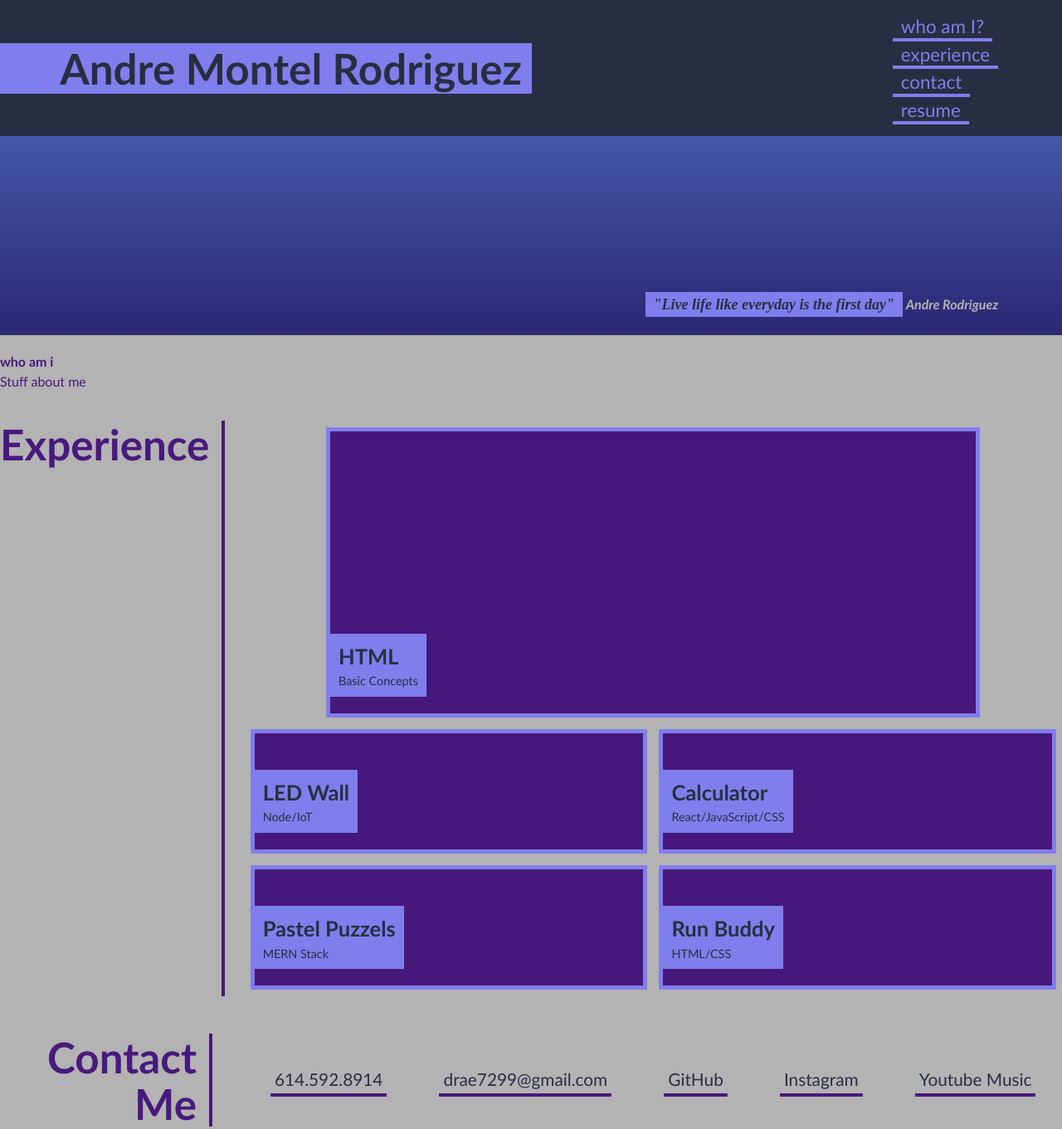
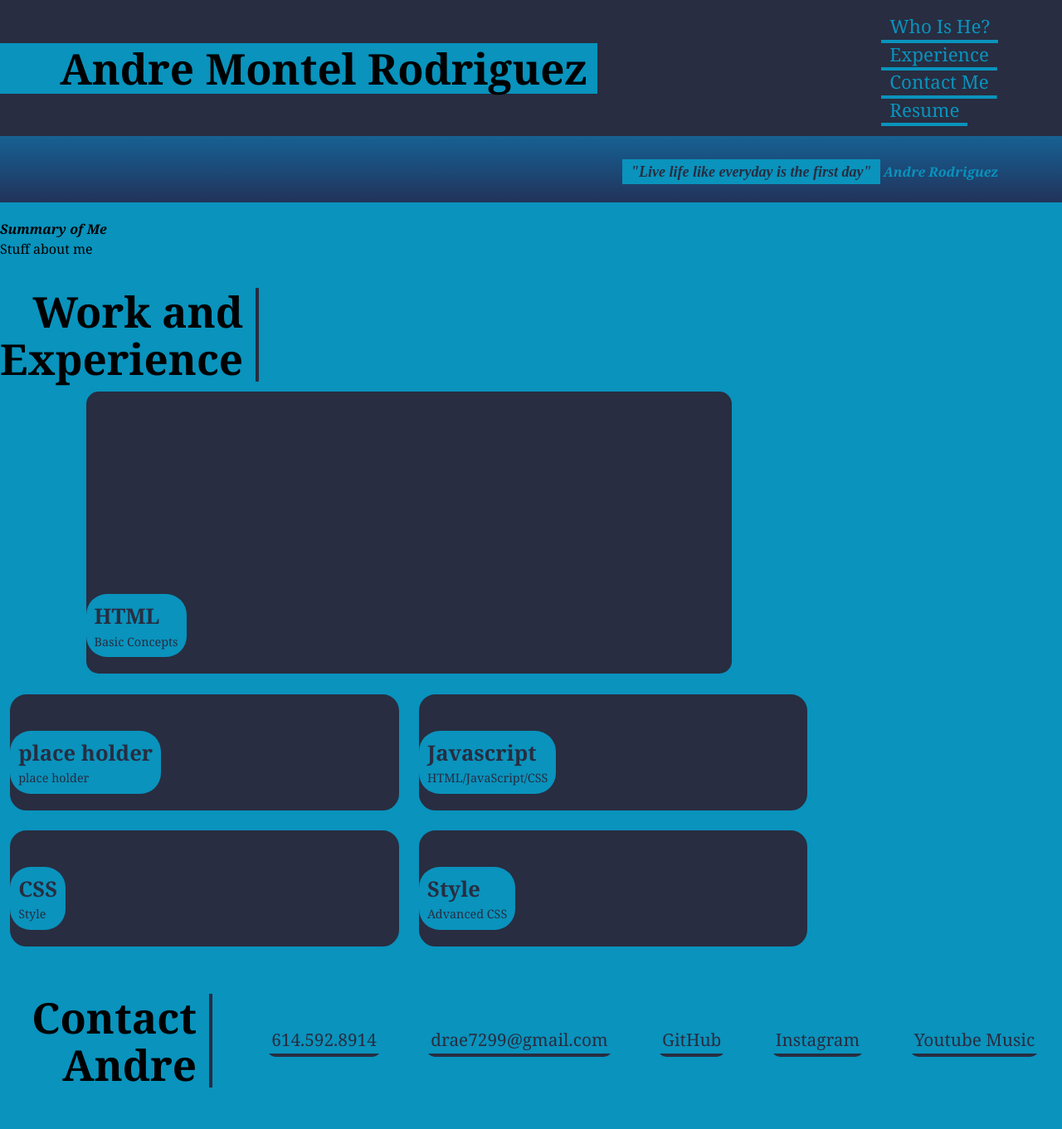
Before and after one commit to drae7299/Proffesional_Portfolio_Andre_Rodriguez, a plain HTML site: page index.html in a window 1280 px wide. Shown: the whole page at 83% size. After the commit the page ends 1321 px from the top, so only its background shows below. Drawn offline with Linux system fonts and the light colour scheme.

Commit message:
Made changes to css to syle border boxes with rounded corners for both selectors and actual first child box; also added correct links to href tags for Contact me section

```diff
--- a/index.html
+++ b/index.html
@@ -15,16 +15,16 @@
         <nav>
             <ul>
                 <li>
-                    <a href="#who am I?"> who am I?</a>
+                    <a href="#who am I?"> Who Is He?</a>
                 </li>
                 <li>
-                    <a href="#experience"> experience</a>
+                    <a href="#experience"> Experience</a>
                 </li>
                 <li>
-                    <a href="#contact"> contact</a>
+                    <a href="#contact"> Contact Me</a>
                 </li>
                 <li>
-                    <a href="#resume"> resume</a>
+                    <a href="#resume"> Resume</a>
                 </li>
             </ul>
         </nav>
@@ -40,7 +40,7 @@
 
     <main class="page-wrapping">
         <section>
-        <h2>who am i</h2>
+        <em><h2>Summary of Me</h2></em>
             <div>
                 <p>
                  Stuff about me
@@ -49,7 +49,7 @@
         </section>
 
         <section class="page-section" id="experience">
-            <h2>Experience</h2>
+            <h2>Work and Experience</h2>
             <div class="flex-container">
 
                 <a href="#" class="flex-item HTML">
@@ -61,29 +61,29 @@
 
                 <a href="#" class="flex-item LinkedIn">
                   <div>
-                    <h3>LED Wall</h3>
-                    <span>Node/IoT</span>
+                    <h3>place holder</h3>
+                    <span>place holder</span>
                   </div>
                 </a>
                 <a href="#" class="flex-item Social Media">
                   <div>
-                    <h3>Calculator</h3>
-                    <span>React/JavaScript/CSS</span>
+                    <h3>Javascript</h3>
+                    <span>HTML/JavaScript/CSS</span>
                   </div>
                 </a>
 
                 <a href="#" class="flex-item ">
                   <div>
-                    <h3>Pastel Puzzels</h3>
-                    <span>MERN Stack</span>
+                    <h3>CSS</h3>
+                    <span>Style</span>
                   </div>
                 </a>
 
 
                 <a href="#" class="flex-item run-buddy">
                   <div>
-                    <h3>Run Buddy</h3>
-                    <span>HTML/CSS</span>
+                    <h3>Style</h3>
+                    <span>Advanced CSS</span>
                   </div>
                 </a>
 
@@ -92,7 +92,7 @@
 
             <!-- contact -->
             <section class="page-section contact" id="contact">
-              <h2>Contact Me</h2>
+              <h2>Contact Andre</h2>
               <div>
                 <address>
                   <a href="tel:+16145928914">614.592.8914</a>
--- a/style.css
+++ b/style.css
@@ -4,18 +4,18 @@
 
   /* brand color palette */
   :root {
-    --primary: rgba(54, 0, 116, 0.863);
-    --secondary: rgb(128, 126, 236);
-    --tertiary: rgb(40, 46, 65);
+    --primary: rgb(40, 45, 65);
+    --secondary: rgb(9, 147, 189);
+    --tertiary: rgb(40, 45, 65);
     --dark: rgba(28, 29, 33, 1);
-    --light: rgb(179, 179, 179);
+    --light: rgb(9, 147, 189);
   }
 
   body {
     margin: 0;
     padding: 0;
-    font-family: 'Trebuchet MS', 'Lucida Sans Unicode', 'Lucida Grande', 'Lucida Sans', Arial, sans-serif;
-    color: var(--primary);
+    font-family:Cambria, Cochin, Georgia, Times, 'Times New Roman', serif;
+    color: var();
     background-color: var(--light);
     line-height: 1.5;
   }
@@ -45,7 +45,7 @@
   }
 
   header h1 {
-    color: var(--tertiary);
+    color: var(black);
     background-color: var(--secondary);
     padding: 5px 1% 5px 6%;
     margin: 0;
@@ -55,7 +55,7 @@
 
   nav {
     display: flex;
-    flex-direction: flex;
+    flex-direction: flex row;
     flex-wrap: wrap;
   }
 
@@ -92,7 +92,7 @@
     background-size: cover;
     background-position: center;
     background-blend-mode: soft-light;
-    min-height: 30vh;
+    min-height: 10vh;
     color: var(--light);
     padding: 2% 6%;
     display: flex;
@@ -172,11 +172,13 @@
     background-size: 150%;
     transition: all 0.5s;
     font-size: 0.9rem;
+    border-radius: 25px;
   }
 
   /* feature first portfolio item */
   .flex-item:first-child {
-      min-height: 350px;
+    border-radius: 20px;
+    min-height: 350px;
       flex-basis: 80%;
   }
 
@@ -187,6 +189,7 @@
   .flex-item div {
     background-color: var(--secondary);
     padding: 8px 10px;
+    border-radius: 25px;
   }
 
   .flex-item h3 {
@@ -211,34 +214,35 @@
     background-repeat: no-repeat;
     background-size: 100% 0.2em;
     background-position: bottom;
-    transition: all 0.25s ease-in;
+    transition: all 0.45s fade-in;
     margin: 0 0.2rem 0.1rem;
     display: inline-block;
+    border-radius: 10px;
   }
 
   .contact address a:hover {
-    background-size: 100% 88%;
+    background-size: 100% 77%;
     color: var(--secondary);
   }
 
   /* portfolio project images */
-  .run-buddy {
+  .html {
     background-image: url("../images/02-run-buddy.jpg");
   }
 
-  .led-wall {
+  .Javascript {
     background-image: url("../images/02-portfolio-1.jpg");
   }
 
-  .react-calc {
+  .style {
     background-image: url("../images/02-portfolio-2.jpg");
   }
 
-  .pastel-puzzles {
+  .place-holder {
     background-image: url("../images/02-portfolio-3.jpg");
   }
 
-  .surf-report {
+  .CSS {
     background-image: url("../images/02-portfolio-4.jpg");
   }
 
```
